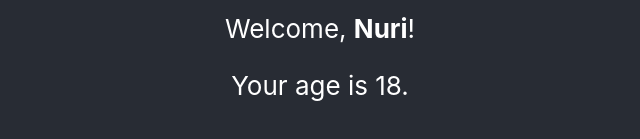
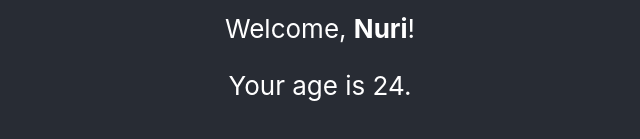
Before and after one commit to NurettinDemirhan/props-passing-name-prop, a React (Create React App) app: page / in a window 1280 px wide. Shown: the part 503-642 px from the top of the page, without its empty margins (320-960 px from the left). Built offline with nearby package versions, Linux system fonts and the light colour scheme.

Commit message:
Conditional Rendering - If less than

```diff
--- a/src/Welcome.js
+++ b/src/Welcome.js
@@ -15,7 +15,7 @@ class Welcome extends React.Component{
         return(
             <div>
                 <p>Welcome, {this.props.name}!</p>
-                { age && <Age age={18}/> }
+                {(age > 18 && age < 65) && <Age age={age} />}
 
             </div>
         )
```
